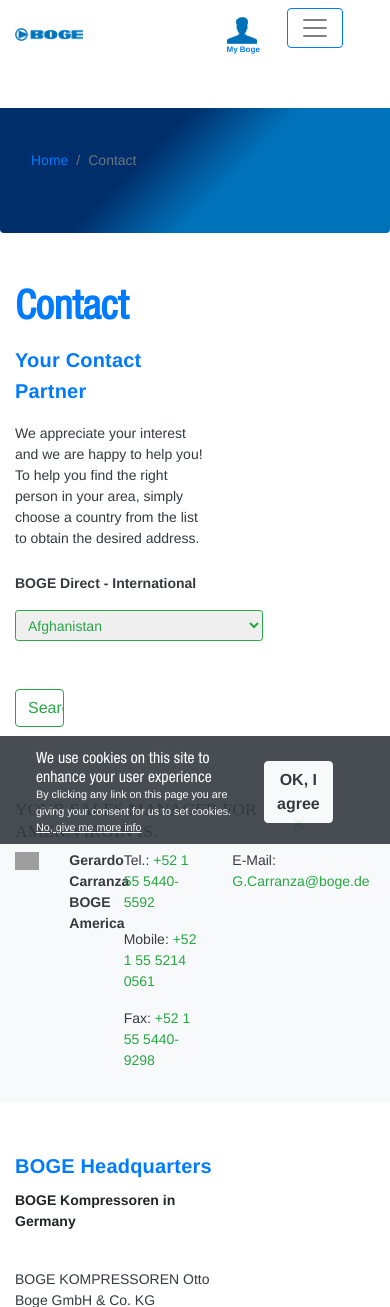
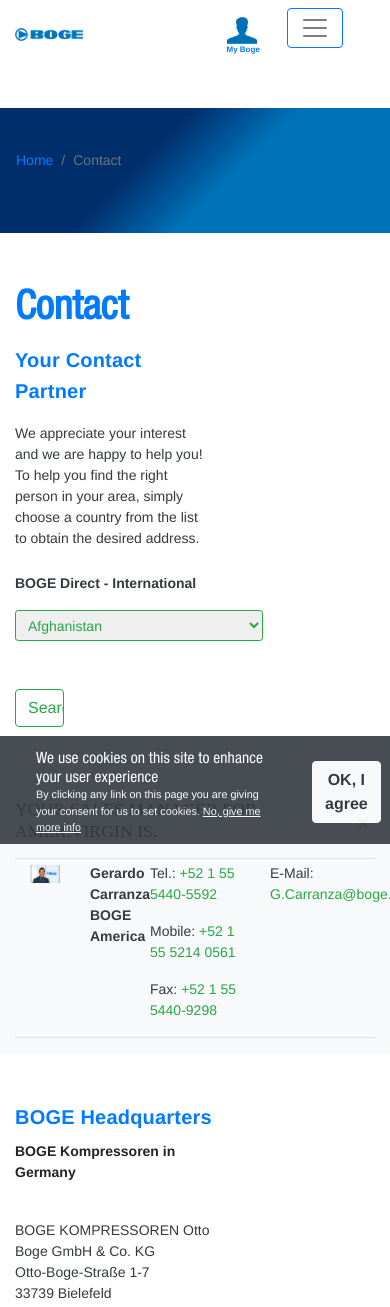
Before and after one commit to WebStyleProduction24/boge, a PHP site: page /tz-1-2.html in a window 390 px wide; the page is wider, and only the part inside the window is pictured. Shown: the top 1307 px of that part. Run offline with PHP 8.4, Linux system fonts and the light colour scheme; some libraries are stand-ins or nearby versions; some web fonts are replaced; grey boxes are pictures that could not be loaded.

Commit message:
Update 2019/02/26 15:17
На странице по ТЗ п.1.2 Подправлена планшетная версия за исключением header и footer (они будут правиться по завершении проекта)

Адрес страницы по 1.2 ТЗ - http://boge.wsp24.ru/tz-1-2.html

Исправлено изображение

```diff
--- a/style.css
+++ b/style.css
@@ -388,9 +388,16 @@ footer > div::before {
 	background: #002f6b;
 }
 
-
+@media (max-width: 1100px) {
+	.breadcrumb span {
+		padding: 50px 0px;
+	}
+}
 
 @media (max-width: 768px) {
+	.alert-dismissible {
+		padding-right: 0;
+	}
 	.logo a {
 		background-image: url(images/boge_logo_.png);
 	}
@@ -406,7 +413,7 @@ footer > div::before {
 	}
 
 	/*Карусель*/
-	.carousel-inner::after {
+	.carousel-inner::after, .breadcrumb::after {
 		width: 400px;
 	}
 	.carousel-indicators {
--- a/tz-1-2.html
+++ b/tz-1-2.html
@@ -205,7 +205,7 @@
 			</div>
 		</div>
 
-		<ol class="breadcrumb">
+		<ol class="breadcrumb rounded-0">
 			<span class="container">
 				<li class="breadcrumb-item"><a href="/">Home</a></li>
 				<li class="breadcrumb-item active">Contact</li>
@@ -471,11 +471,11 @@
 				</button>
 				<h3 class="text-uppercase my-2 text-dark">YOUR SALES MANAGER FOR Amer.Virgin Is.</h3>
 
-				<div class="row">
+				<div class="row border-top border-bottom mt-3 pt-1 mx-auto">
 					<div class="col-4">
 						<div class="row">
 							<div class="col-6">
-								<img class="w-100" alt="Gerardo Carranza<br>BOGE America" src="https://support.boge.com/www/support/finder.nsf/xsp/.ibmmodres/domino/OpenAttachment/www/support/finder.nsf/FD6A8CB676F7AA6CC1257B0A0029E6B5/photo_ad/GCarranza-Kontakt.jpg?Open">
+								<img class="w-100" alt="Gerardo Carranza<br>BOGE America" src="/images/public/GCarranza-Kontakt.jpg">
 							</div>
 							<div class="col-6 text-dark"><strong>Gerardo Carranza<br>BOGE America</strong></div>
 						</div>
@@ -513,7 +513,7 @@
 						Email: info@boge.de</p>
 					</div>
 					<p class="mt-4"><strong>Our Location in Bielefeld</strong></p>
-					<iframe src="https://www.google.com/maps/embed?pb=!1m18!1m12!1m3!1d2450.7412804334936!2d8.534581315791966!3d52.102639979737255!2m3!1f0!2f0!3f0!3m2!1i1024!2i768!4f13.1!3m3!1m2!1s0x47ba1770f95d7033%3A0x3cf5161b3757ce76!2zT3R0by1Cb2dlLVN0cmHDn2UgMS03LCAzMzczOSBCaWVsZWZlbGQsINCT0LXRgNC80LDQvdC40Y8!5e0!3m2!1sru!2sru!4v1551176575756" width="600" height="450" frameborder="0" style="border:0" allowfullscreen></iframe>
+					<iframe src="https://www.google.com/maps/embed?pb=!1m18!1m12!1m3!1d2450.7412804334936!2d8.534581315791966!3d52.102639979737255!2m3!1f0!2f0!3f0!3m2!1i1024!2i768!4f13.1!3m3!1m2!1s0x47ba1770f95d7033%3A0x3cf5161b3757ce76!2zT3R0by1Cb2dlLVN0cmHDn2UgMS03LCAzMzczOSBCaWVsZWZlbGQsINCT0LXRgNC80LDQvdC40Y8!5e0!3m2!1sru!2sru!4v1551176575756" width="100%" height="450" frameborder="0" style="border:0" allowfullscreen></iframe>
 				</div>
 			</div>
 		</div>
```
Also changed, not shown: images/public/GCarranza-Kontakt.jpg (added).
